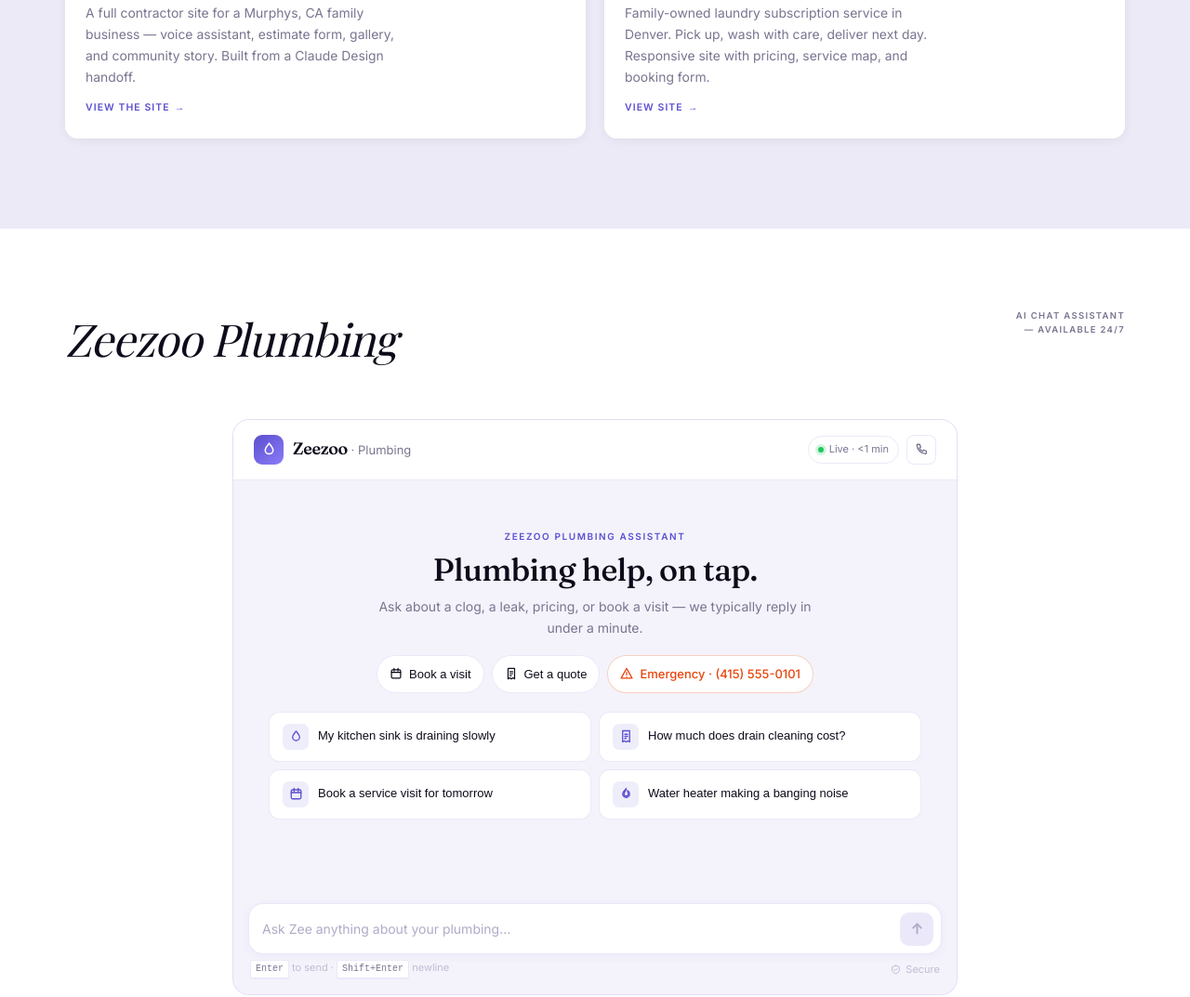
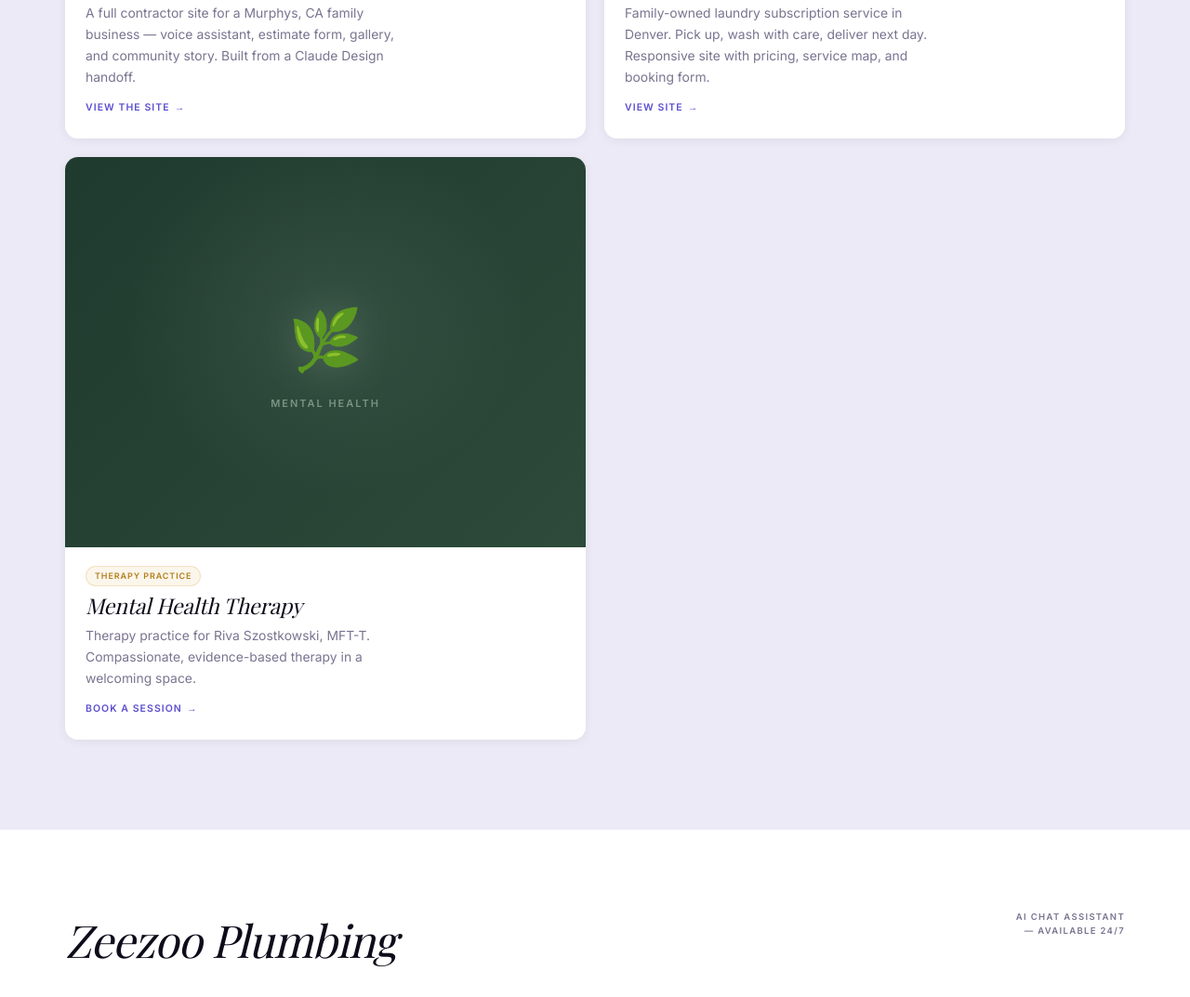
Before and after one commit to simonjoshi/zeezoo, a website: page public/index.html in a window 1280 px wide. Shown: the part 2694-3767 px from the top of the page at 93% size. Drawn offline with nearby package versions, Linux system fonts and the light colour scheme; a web font is replaced by a local one.

Commit message:
Add mental-health-therapy app card to hub

```diff
--- a/public/index.html
+++ b/public/index.html
@@ -261,6 +261,22 @@
   .washme-label {
     font-size: 11px; font-weight: 700; letter-spacing: 0.18em; text-transform: uppercase;
     color: rgba(217, 164, 65, 0.8); position: relative; z-index: 1;
+  }
+
+  .img-mental-health {
+    background: linear-gradient(135deg, #1f3a2e 0%, #2d4a3a 100%);
+    display: flex; flex-direction: column; align-items: center; justify-content: center; gap: 10px;
+    position: relative; overflow: hidden;
+  }
+  .img-mental-health::before {
+    content: '';
+    position: absolute; inset: 0;
+    background: radial-gradient(ellipse at 50% 40%, rgba(136, 160, 142, 0.15) 0%, transparent 55%);
+  }
+  .mental-health-icon { font-size: 64px; position: relative; z-index: 1; filter: drop-shadow(0 4px 20px rgba(136, 160, 142, 0.4)); }
+  .mental-health-label {
+    font-size: 11px; font-weight: 700; letter-spacing: 0.18em; text-transform: uppercase;
+    color: rgba(136, 160, 142, 0.85); position: relative; z-index: 1;
   }
 
   .app-tag.tag-design {
@@ -824,6 +840,19 @@
         </div>
       </a>
 
+      <a class="app-card" href="https://mental-health-therapy.onrender.com" target="_blank" rel="noopener">
+        <div class="app-img img-mental-health">
+          <span class="mental-health-icon">🌿</span>
+          <span class="mental-health-label">Mental Health</span>
+        </div>
+        <div class="app-body">
+          <span class="app-tag tag-service">Therapy Practice</span>
+          <div class="app-name">Mental Health Therapy</div>
+          <p class="app-desc">Therapy practice for Riva Szostkowski, MFT-T. Compassionate, evidence-based therapy in a welcoming space.</p>
+          <span class="app-cta">Book a session</span>
+        </div>
+      </a>
+
     </div>
   </div>
 </div>
```
